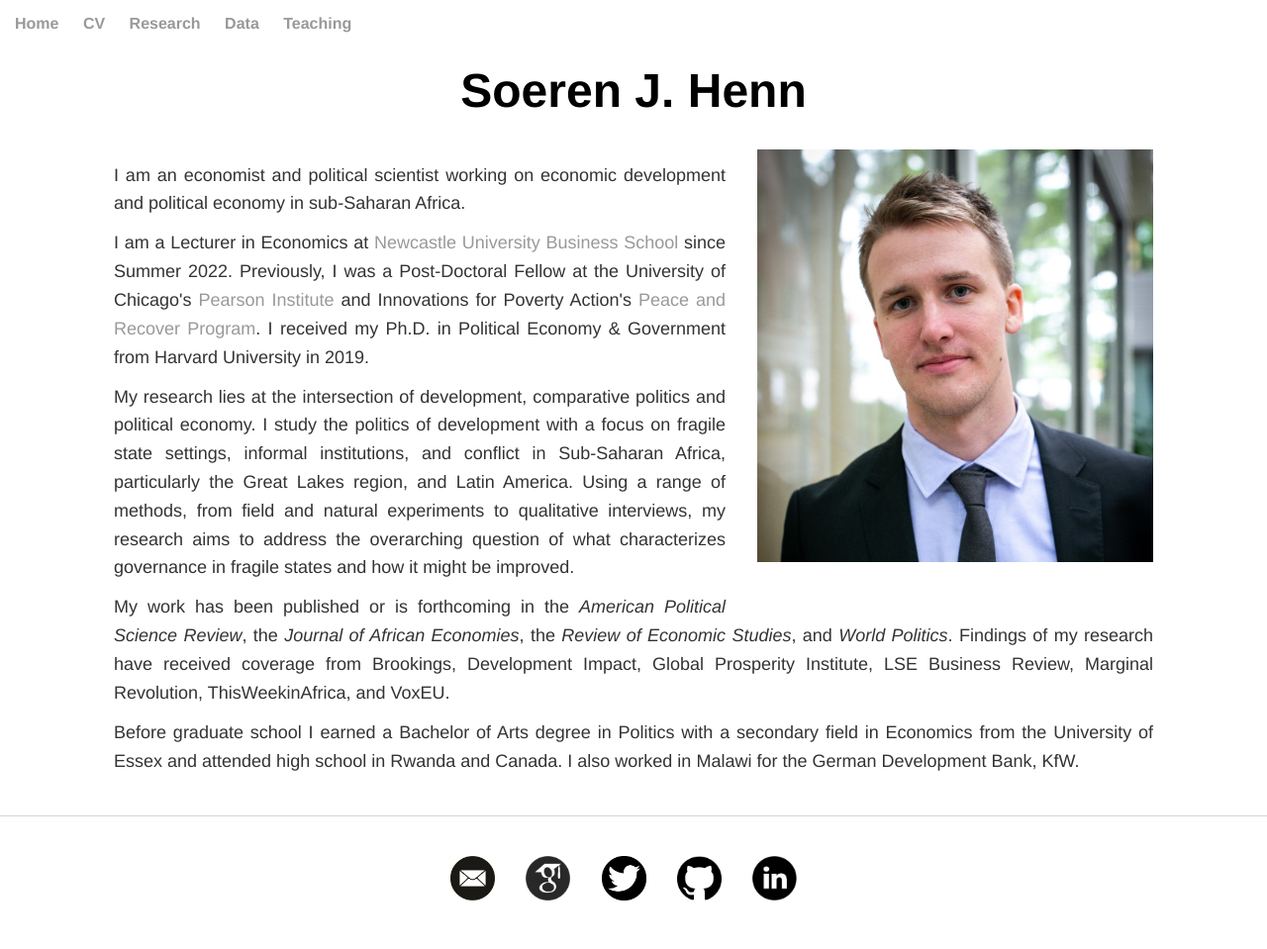
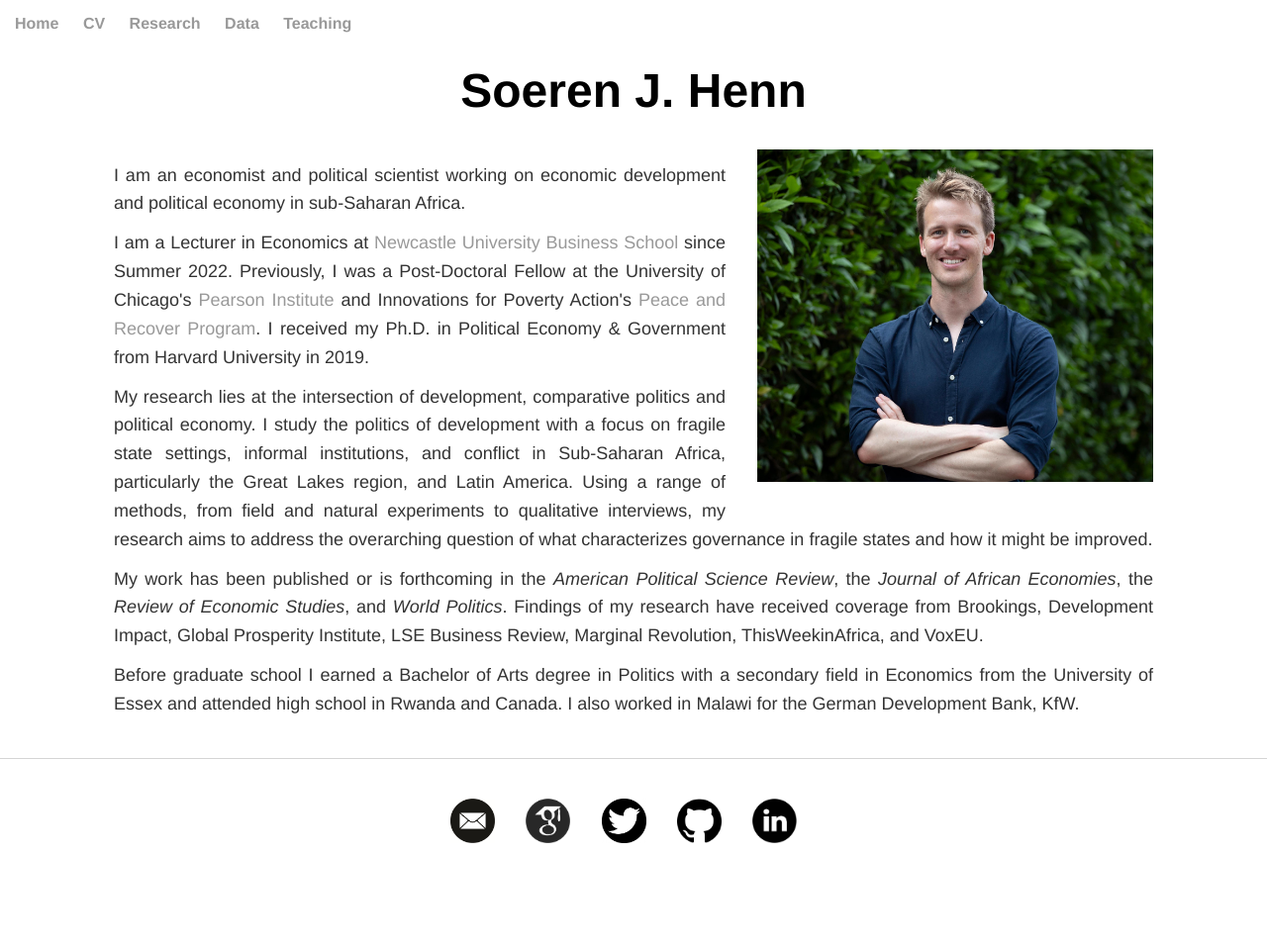
Before and after one commit to soeren-henn/soeren-henn.github.io, a Jekyll site: the page built from index.html, in a window 1280 px wide. Shown: the whole page at 99% size. Built offline with Jekyll 4.4.1, drawn with Linux system fonts in a browser that asks for light colours; after the commit the page ends 901 px from its top, so only the background shows below that.

Commit message:
Update index.html
new picture

```diff
--- a/index.html
+++ b/index.html
@@ -9,7 +9,7 @@
 	</div>
 
 	<div class="photo">
- 		<img src="\images\bio_photo_new2.jpg" alt:"Picture of Soeren Henn">
+ 		<img src="\images\bio_photo_new3.jpg" alt:"Picture of Soeren Henn">
 	</div>
 
 	<div class="biotext">
```
